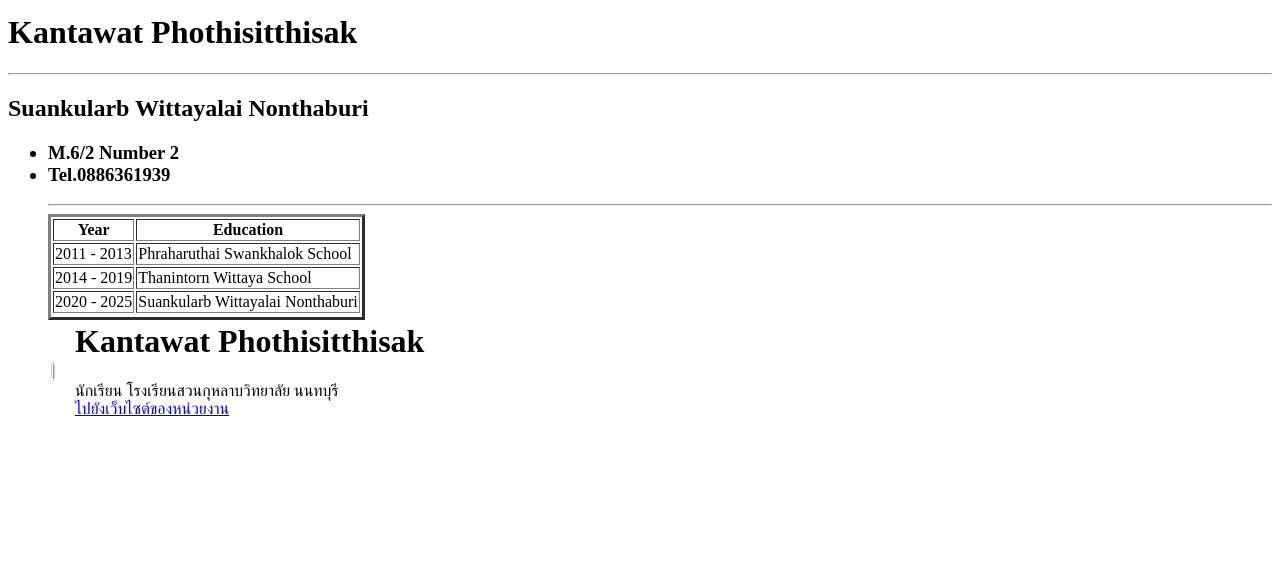
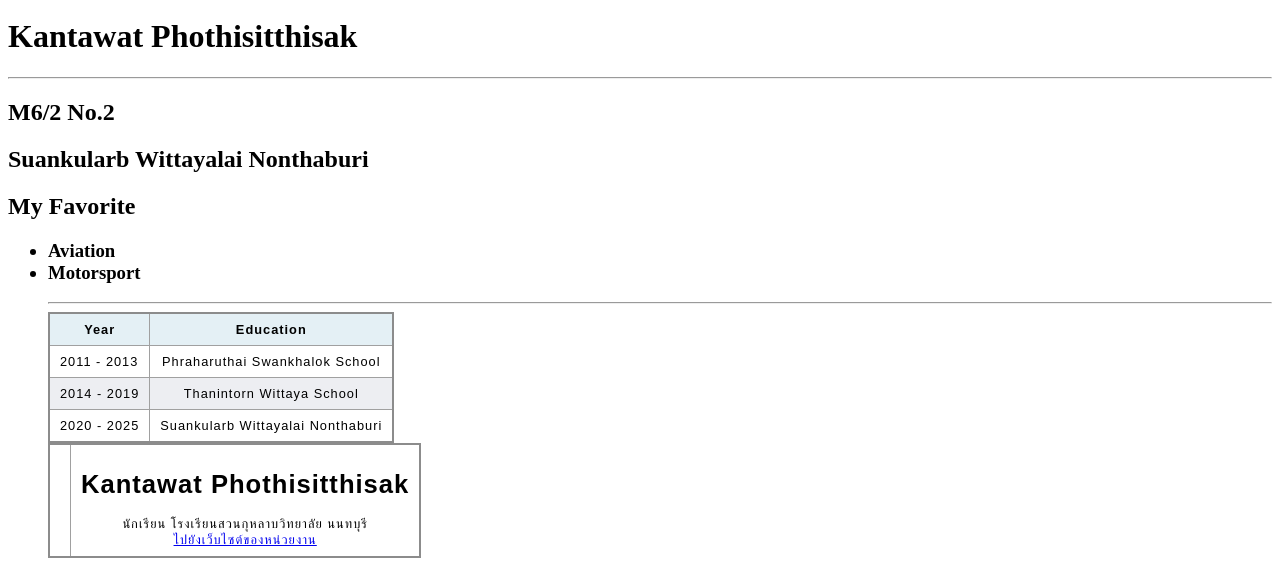
Before and after one commit to Kantawat-Gut/mypage2025, a plain HTML site: page index.html in a window 1280 px wide. Shown: the part 263-837 px from the top of the page. Before the commit the page ends 800 px from the top, so only its background shows below. Drawn offline with Linux system fonts and the light colour scheme.

Commit message:
Update index.html

```diff
--- a/index.html
+++ b/index.html
@@ -1,3 +1,6 @@
+<!DOCTYPE html>
+<html lang="en">
+<link rel="stylesheet" href="styles.css">
 <head>
   <title>Hello</title>
 </head>
@@ -7,10 +10,12 @@
   <h1>Hello! My name is Gut</h1>
   <h1>Kantawat Phothisitthisak</h1>
   <hr>
+  <h2>M6/2 No.2 </h2>
   <h2>Suankularb Wittayalai Nonthaburi</h2>
+  <h2>My Favorite</h2>
   <ul><h3>
-    <li>M.6/2 Number 2<br>
-    <li>Tel.0886361939</h2>
+    <li>Aviation<br>
+    <li>Motorsport</h2>
 
   <hr>
   <table>
```
